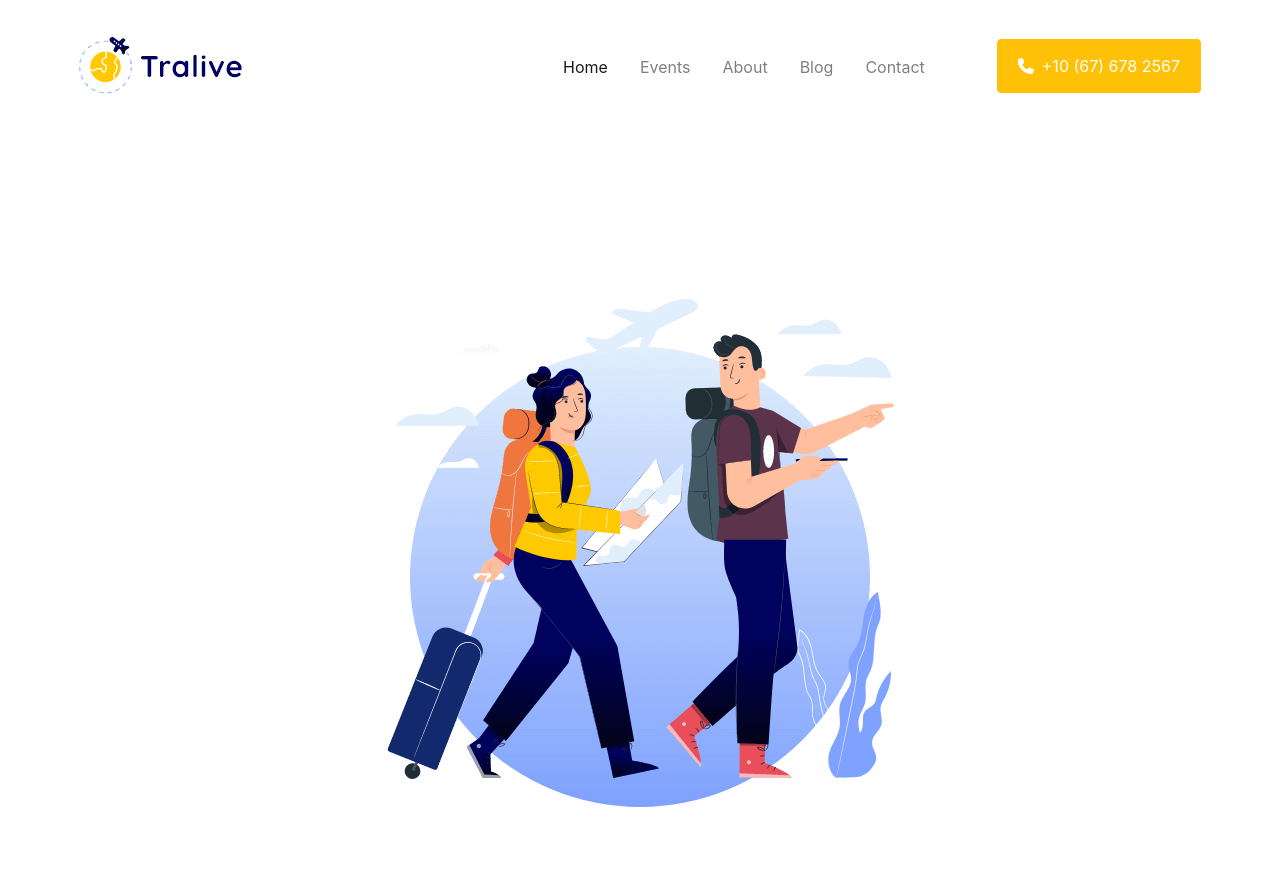
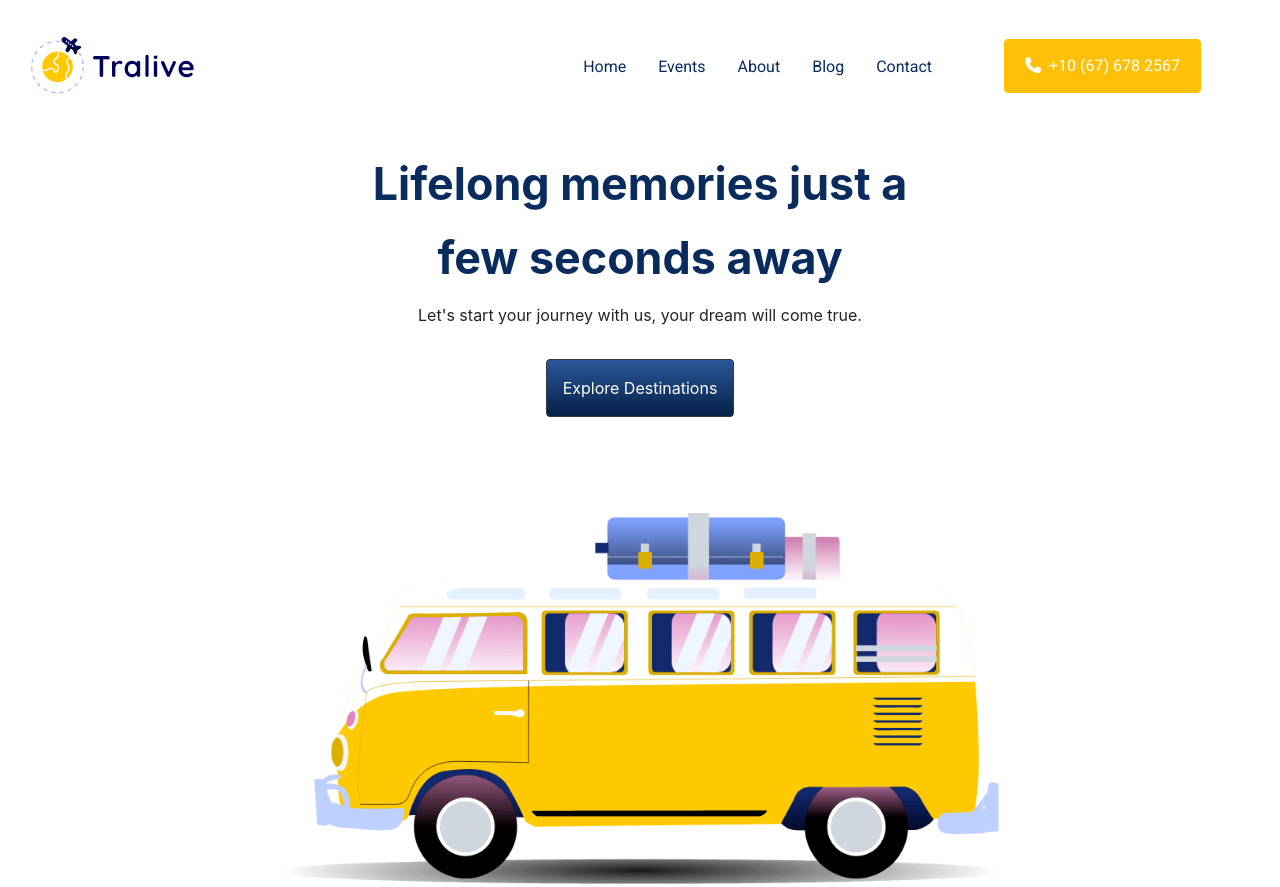
Before and after one commit to hamza-naseer-devsinc/task_8, a plain HTML site: page index.html in a window 1280 px wide. Shown: the top 887 px of the page. Drawn offline with nearby package versions, Linux system fonts and the light colour scheme.

Commit message:
Nav updated,  moto div done!

```diff
--- a/css/style.scss
+++ b/css/style.scss
@@ -4,9 +4,31 @@
     box-sizing: border-box;
 }
 
+.nav-link {
+    color: #0a2b5e !important;
+    font-family: 'Roboto', sans-serif;
+}
+
 .navbar-toggler {
     background-color: black !important;
     color: #fff !important;
+}
+
+.moto-title {
+    color: #0a2b5e !important;
+    font-weight: bolder !important;
+    font-size: 3.5vw;
+    // padding: 0rem 38rem;
+    text-align: center;
+    line-height: 1.3;
+}
+
+.moto-desc {
+    font-size: 1rem !important;
+}
+
+.moto-btn {
+    background-image: linear-gradient(to bottom, #2a579a, #062047);
 }
 
 // .nav-bar {
@@ -35,6 +57,13 @@
 //         }
 //     }
 // }
+.car {
+    width: 60%;
+    .car-img {
+        width: 100%;
+    }
+}
+
 .event-name {
     color: #0a2b5e;
 }
@@ -161,7 +190,7 @@
     transform: translate(-50%, -60%);
     margin: auto;
     color: #fff;
-    font-size: 2rem;
+    font-size: 2vw;
 }
 
 .video-play-icon {
--- a/index.html
+++ b/index.html
@@ -17,15 +17,15 @@
 
 <body>
     <div class="container-fluid">
-        <nav class="navbar navbar-expand-lg navbar-light mt-4">
-            <a class="navbar-brand ml-5" href="#"><img src="./images/logo1.png" alt="logo"></a>
+        <nav class="navbar navbar-expand-lg mt-4">
+            <a class="navbar-brand" href="#"><img src="./images/logo1.png" alt="logo"></a>
             <button class="navbar-toggler" type="button" data-toggle="collapse" data-target="#navbarNav" aria-controls="navbarNav" aria-expanded="false" aria-label="Toggle navigation">
               <span class="menu">Menu</span>
               <i class="fa fa-bars text-white"></i>
             </button>
             <div class="collapse navbar-collapse justify-content-end mr-5" id="navbarNav">
                 <ul class="navbar-nav justify-content-center align-content-center">
-                    <li class="nav-item mt-2 mr-3 active">
+                    <li class="nav-item mt-2 mr-3">
                         <a class="nav-link" href="#">Home <span class="sr-only">(current)</span></a>
                     </li>
                     <li class="nav-item mt-2 mr-3">
@@ -47,7 +47,17 @@
                 </ul>
             </div>
         </nav>
-        <div class="upcoming-events d-md-none">
+        <div class="moto d-flex flex-column align-items-center mt-5">
+            <p class="moto-title">Lifelong memories just a</p>
+            <p class="moto-title"> few seconds away</p>
+            <p class="moto-desc">Let's start your journey with us, your dream will come true.</p>
+            <button class="btn btn-dark p-3 mt-3 moto-btn">Explore Destinations</button>
+        </div>
+
+        <div class="car row mt-5 mx-auto">
+            <img src="./images/car.png" class="mx-auto mt-5 car-img" alt="car">
+        </div>
+        <div class="upcoming-events mt-4 mb-4 d-md-none">
             <div id="carouselExampleControls" class="carousel slide" data-ride="carousel">
                 <div class="carousel-inner">
                     <div class="carousel-item active">
```
Also changed, not shown: css/style.css, 1 other file.
